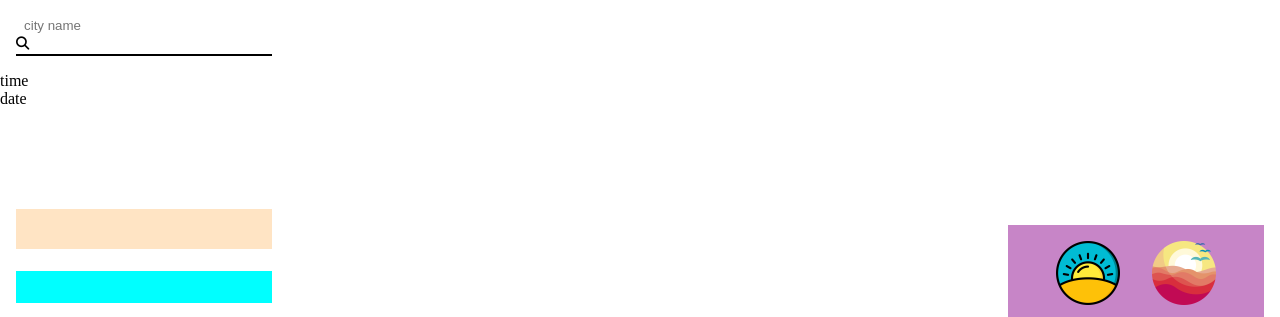
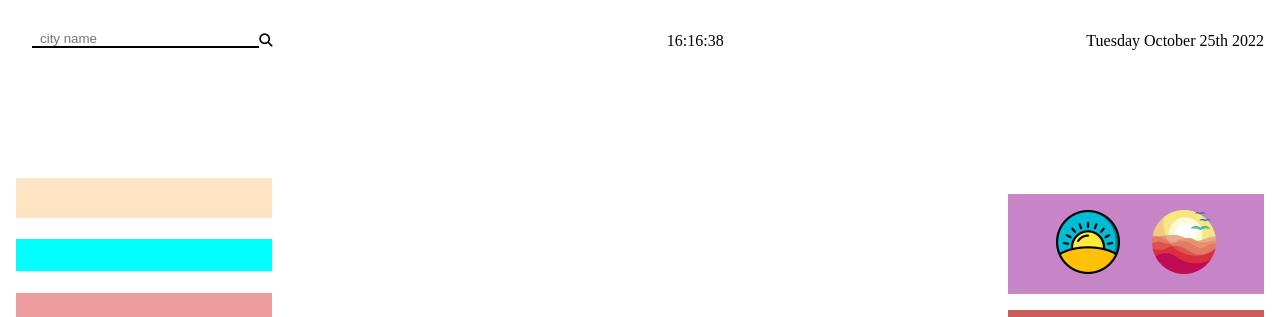
Before and after one commit to noobMushroom/weather_app, a website built with webpack: page dist/index.html in a window 1280 px wide. Shown: the top 317 px of the page. Built offline with nearby package versions, Linux system fonts and the light colour scheme; no server answers.

Commit message:
some minor changes in css

```diff
--- a/src/modules/background.js
+++ b/src/modules/background.js
@@ -9,6 +9,7 @@ async function background(name) {
 }
 
 const handler = (photos) => {
+    clearInterval(photoShow)
     let photoArray = photos.results
     let i = 1
     let defaultPic = photoArray[0]
--- a/src/modules/index.js
+++ b/src/modules/index.js
@@ -1,9 +1,8 @@
 import _ from "lodash";
 import "../styles/style.scss";
 import { weather } from "./weather";
-import { bgHandler } from './background'
 
-function main() {
+(function main() {
   weather('tokyo')
   const cityName = document.getElementById("cityName");
   const btn = document.getElementById("cityNameBtn");
@@ -17,5 +16,32 @@ function main() {
       console.log(error);
     }
   });
+})()
+
+function checkTime(i) {
+  if (i < 10) {
+    i = "0" + i;
+  }
+  return i;
 }
-main();
+(function startTime() {
+  setTimeout(startTime, 500)
+  let today = new Date(),
+      h = today.getHours(),
+      m = today.getMinutes(),
+      s = today.getSeconds();
+  m = checkTime(m);
+  s = checkTime(s);
+  let clock = document.getElementById('clock')
+  clock.innerHTML = h + ":" + m + ":" + s;
+})()
+
+
+function date() {
+  setTimeout(date, 500)
+  const calender = document.getElementById('dateDiv')
+  const { format } = require('date-fns');
+  const today = format(new Date(), 'EEEE MMMM do yyyy');
+  calender.innerHTML = today
+}
+date()
--- a/src/styles/style.scss
+++ b/src/styles/style.scss
@@ -1,17 +1,45 @@
 @import "./config";
 
-
+.head{
+  display: flex;
+  align-items: center;
+  justify-content: center;
+  .navBar {
+    width: 100%;
+    margin-top: 0.3rem;
+    padding: 0 1rem;
+    display: flex;
+    align-items: center;
+    justify-content: space-between;
+    background-color: rgba(255, 255, 255, 0.692);
     .search {
+      position: relative;
+      display: flex;
+      align-items: center;
       margin: 1rem;
       height: 5vh;
       width: 16rem;
-  border-bottom: 2px solid black;
+      .input{
+        display: flex;
+        flex-direction: column;
+        .inputBox {
+          // position: absolute;
+          // top: 50%;
+          // left: 0%;
 
-  .inputBox {
           padding-left: 0.5rem;
           width: 14.2rem;
           @include outline;
+          border-bottom: 2px solid black;
         }
+        .warning{
+          margin-top: 0.2rem;
+          color:rgb(129, 9, 9);
+          font-size: 18px;
+        }
+
+      }
+
 
       .searchBtn {
         @include outline;
@@ -19,6 +47,10 @@
 
       }
     }
+  }
+}
+
+
 
 .container {
   padding: 0 1rem;
@@ -29,31 +61,33 @@
   align-items: center;
   justify-content: center;
 
-  .windInfo{
+  .windInfo {
     justify-self: end;
     grid-column: 3/3;
     grid-row: 1/2;
-    .sunrise_sunset{
+
+    .sunrise_sunset {
       display: flex;
       width: 16rem;
       padding: 1rem;
       justify-content: space-evenly;
       background-color: rgba(139, 0, 139, 0.479);
-      .sun{
+
+      .sun {
         display: flex;
         flex-direction: column;
         align-items: center;
-        justify-content:center;
+        justify-content: center;
       }
 
-      .image{
-        width:4rem;
+      .image {
+        width: 4rem;
       }
     }
 
 
 
-    .wind{
+    .wind {
       width: 16rem;
       display: flex;
       flex-direction: column;
```
Lines whose indentation alone changed are shown as unchanged.
